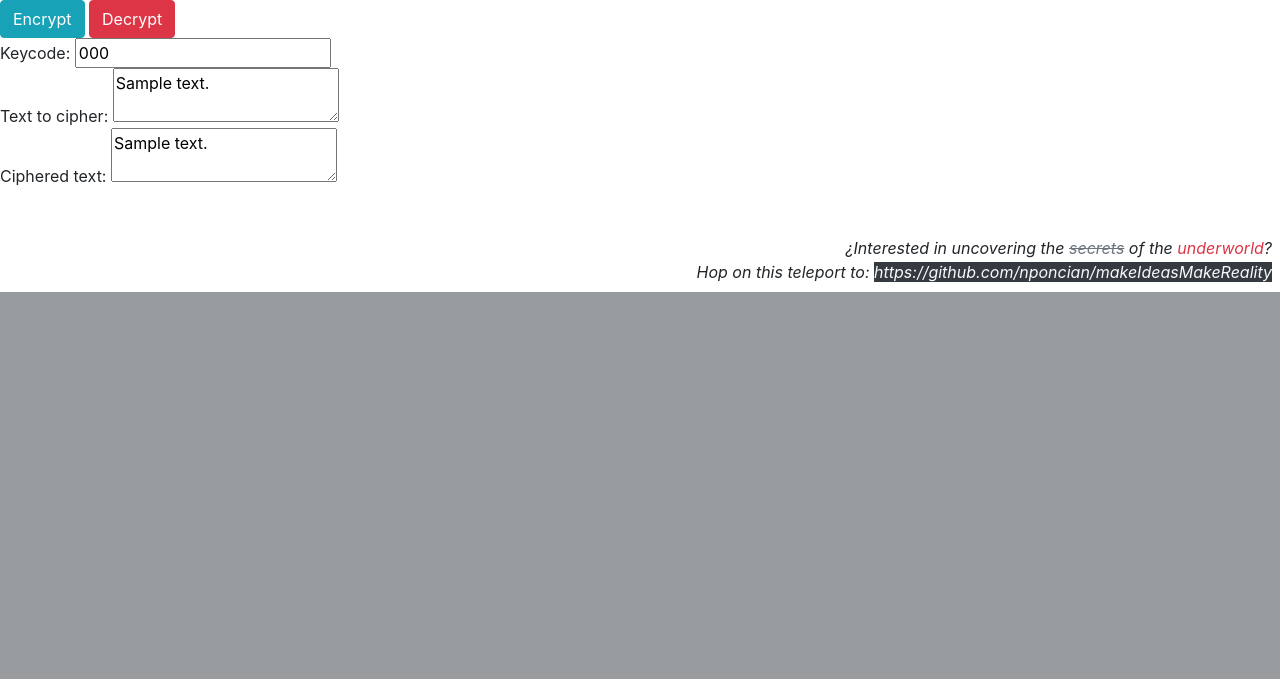
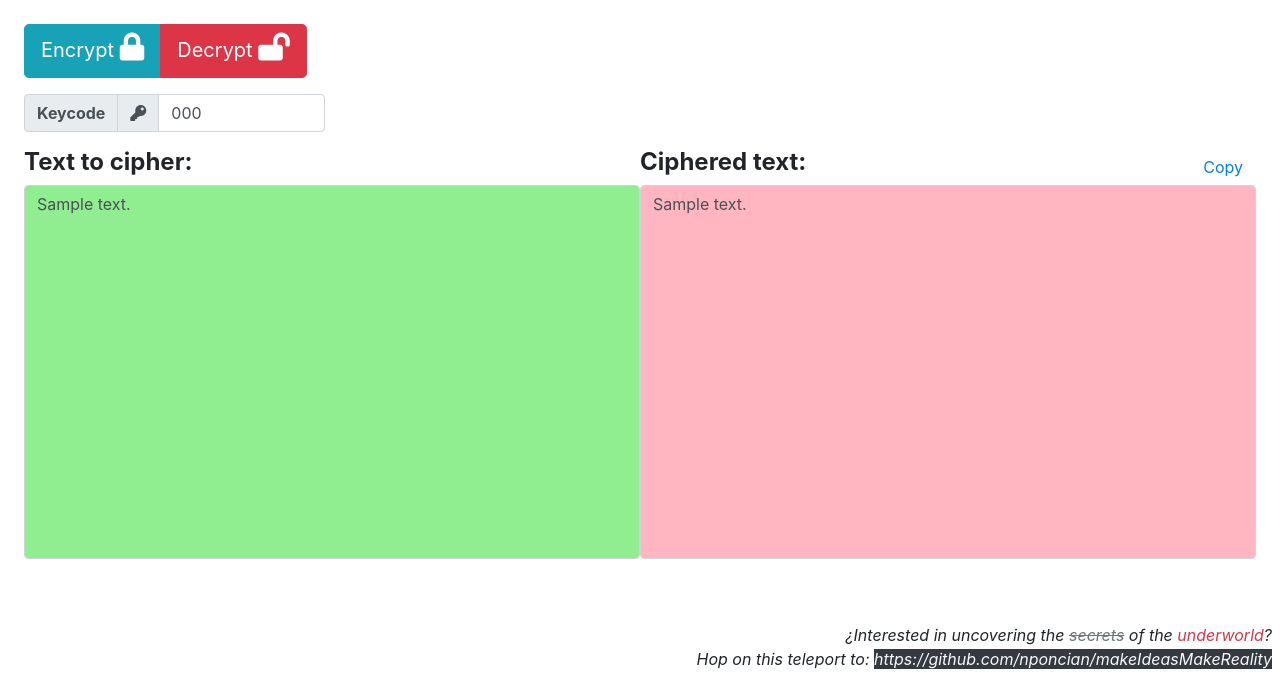
Before and after one commit to nponcian/MakeIdeasMakeReality, a Django app: template text/templates/text/cipherMessage.html in a window 1280 px wide. Shown: the part 600-1279 px from the top of the page. Before the commit the page ends 892 px from the top, so only its background shows below. Run offline with Django 3.2, Linux system fonts and the light colour scheme; the template is opened without the code that fills it: most values are stand-ins (such as "Sample title", 1, 10 or a date in 2020); some libraries are stand-ins or nearby versions.

Commit message:
Designed layout for cipher message

```diff
--- a/about/templates/about/whoAmI.html
+++ b/about/templates/about/whoAmI.html
@@ -122,7 +122,7 @@
     </p>
 
     <!-- Buttons for manually sliding the carousel -->
-    <div class="btn-group d-flex flex-fill mx-md-3 mx-lg-4 mx-xl-5" role="group" aria-label="Carousel controls" id="moviesCarouselControl">
+    <div class="btn-group d-flex mx-md-3 mx-lg-4 mx-xl-5" role="group" aria-label="Carousel controls" id="moviesCarouselControl">
         <button type="button" class="btn btn-danger" id="prevMovie" value="prev"><i class="fas fa-step-backward"></i> Prev</button>
         <button type="button" class="btn btn-info" id="nextMovie" value="next">Next <i class="fas fa-step-forward"></i></button>
     </div>
--- a/text/templates/text/cipherMessage.html
+++ b/text/templates/text/cipherMessage.html
@@ -24,12 +24,34 @@
 
 {% block body %}
 
-<form method="POST" action="."> {% csrf_token %}
-    <button class="btn btn-info" name="encryptButton">Encrypt</button>
-    <button class="btn btn-danger" name="decryptButton">Decrypt</button><br>
-    Keycode: <input type="text" name="keycode" value="{{ keycode }}"><br>
-    Text to cipher: <textarea type="text" name="textToCipher" style="resize: both;" required>{{ textToCipher }}</textarea><br>
-    Ciphered text: <textarea type="text" name="cipheredText" style="resize: both;">{{ cipheredText }}</textarea>
+<form class="m-4" method="POST" action="."> {% csrf_token %}
+    <div class="btn-group btn-group-lg" role="group" aria-label="Cipher method">
+        <button type="submit" class="btn btn-info" name="encryptButton">Encrypt <i class="fas fa-lock h3"></i></button>
+        <button type="submit" class="btn btn-danger" name="decryptButton">Decrypt <i class="fas fa-lock-open h3"></i></button>
+    </div>
+
+    <div class="form-row mt-3">
+        <div class="col-sm-8 col-md-6 col-lg-4 col-xl-3 input-group">
+            <div class="input-group-prepend">
+                <span class="input-group-text font-weight-bold">Keycode</span>
+                <span class="input-group-text"><i class="fas fa-key"></i></span>
+            </div>
+            <input type="text" name="keycode" value="{{ keycode }}" aria-label="Keycode" class="form-control">
+        </div>
+    </div>
+
+    <div class="d-md-flex mt-3">
+        <div class="form-group flex-fill">
+            <label for="textToCipher" class="font-weight-bold h4">Text to cipher:</label>
+            <textarea id="textToCipher" class="form-control mimr-bg-lightgreen mimr-bg-focus-lightgreen" name="textToCipher" type="text" rows="15" placeholder="{{ textToFormatPlaceholder }}" required>{{ textToCipher }}</textarea>
+        </div>
+
+        <div class="form-group flex-fill position-relative">
+            <label for="formattedText" class="font-weight-bold h4">Ciphered text:</label>
+            <textarea id="formattedText" class="form-control mimr-bg-lightpink mimr-bg-focus-lightpink" name="cipheredText" type="text" rows="15" placeholder="" readonly contenteditable="true">{{ cipheredText }}</textarea>
+            <button class="btn btn-link mimr-btn-copy position-absolute" type="button" data-container="body" data-toggle="popover" data-placement="top" data-content="Copied! :)" data-timeout="2000" data-target="formattedText">Copy</button>
+        </div>
+    </div>
 </form>
 
 {% endblock %}
```
